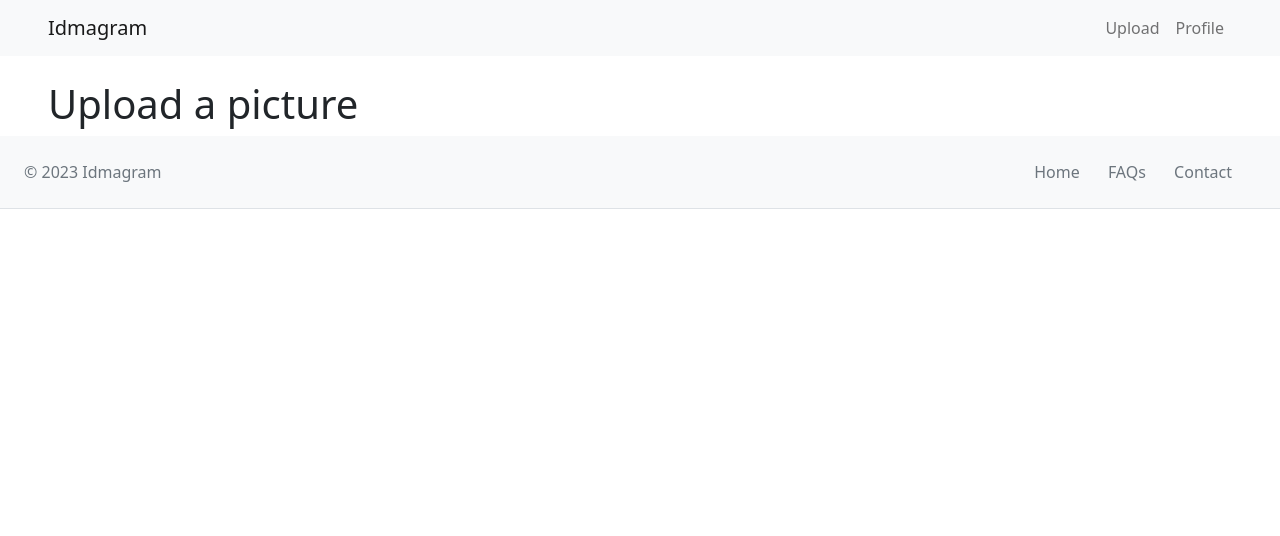
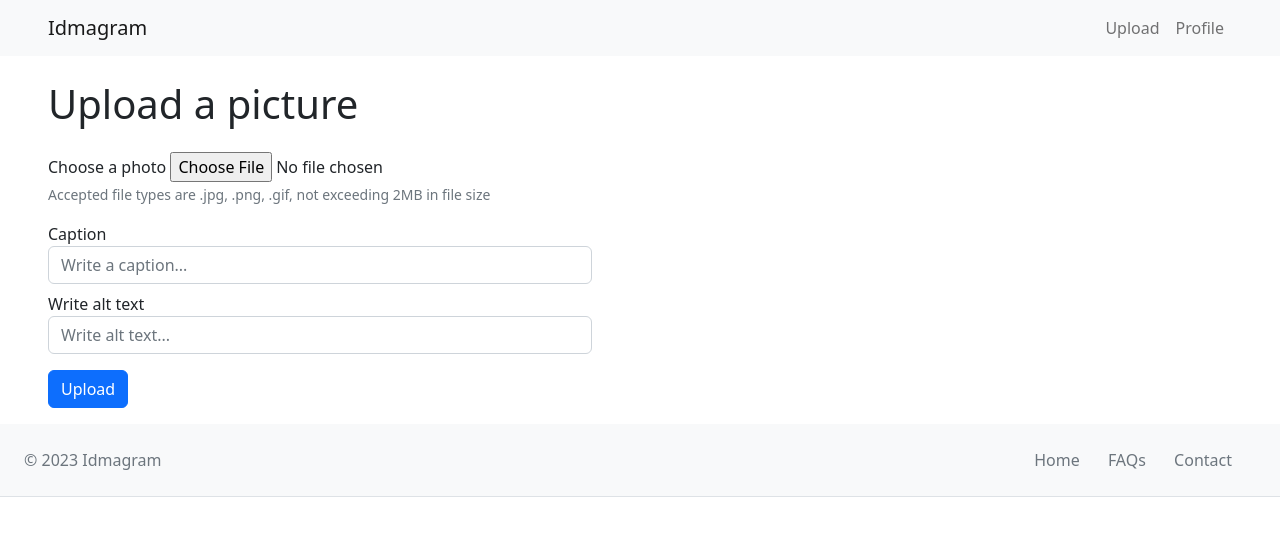
Before and after one commit to guillegpra/idmagram, a Node server app: template views/upload.ejs in a window 1280 px wide. Shown: the top 536 px of the page. Run offline with Node 20, Linux system fonts and the light colour scheme; the template is opened without the code that fills it, so the values that code supplies are empty; some libraries are stand-ins or nearby versions.

Commit message:
upload functionality (it may not work yet)

```diff
--- a/app.js
+++ b/app.js
@@ -6,6 +6,9 @@ const bcrypt = require("bcrypt");
 const passport = require("passport");
 const flash = require("express-flash");
 const session = require("express-session");
+const fileUpload = require("express_fileupload");
+const sharp = require("sharp");
+const fs = require("fs");
 
 /* --------- Connection to database --------- */
 const { connection } = require("./database-config");
@@ -53,15 +56,32 @@ app.set("view engine", "ejs");
 // app.set("views", "pages");
 
 app.use(express.static('static')); // for static content
+
 app.use(flash());
+
+// session
 app.use(session({
     secret: "secret",
     resave: false,
     saveUninitialized: false
 }));
+
+// passport
 app.use(passport.initialize());
 app.use(passport.session());
-app.use(express.urlencoded({ extended: true })); // solution for missing credentials
+app.use(express.urlencoded({ extended: true })); // solution for missing credentials error in login
+
+// file upload
+app.use(
+    fileUpload({
+        limits: {
+            fileSize: 2000000, // Around 2MB
+        },
+        abortOnLimit: true,
+        limitHandler: fileTooBig,
+    })
+);
+const acceptedTypes = ["image/gif", "image/jpeg", "image/png"];
 
 /* --------- Validation configuration --------- */
 const urlencodedParser = bodyParser.urlencoded({ extended: false });
@@ -142,15 +162,51 @@ app.get("/logout", (req, res) => {
 });
 
 /* --------- Upload --------- */
-app.get("/upload", (req, res) => {
+app.get("/upload", async (req, res) => {
     // upload photo webpage
     res.render("upload", {
         title: "Upload a photo"
     });
 });
 
-app.post("/upload", (req, res) => {
+app.post("/upload", async (req, res) => {
     // upload photo routine
+    const photo = req.files.photo;
+
+    if (acceptedTypes.indexOf(photo.mimetype) > -1) {
+        const imageDestinationPath = __dirname + "/static/imgs/" + photo.name;
+        const resizedImagePath = __dirname + "/static/imgs/resized/" + photo.name;
+
+        console.log(photo);
+
+        await photo.mv(imageDestinationPath).then(async () => {
+            try {
+                await sharp(imageDestinationPath)
+                .resize(750)
+                .toFile(resizedImagePath)
+                .then(() => {
+                    fs.unlink(imageDestinationPath, function (err) {
+                        if (err) throw err;
+                        console.log(imageDestinationPath + " deleted");
+                    });
+                });
+            } catch (error) {
+                console.log(error);
+            }
+
+            res.render("photo", {
+                image: "/imgs/resized/" + photo.name,
+                image_name: photo.name
+            });
+        });
+    }
+
+    else {
+        res.render("upload", {
+            title: "Upload a photo",
+            messages: { error: "Please choose an image in the supported formats." },
+        });
+    }
 });
 
 // maybe routines for commenting/liking??
--- a/sass/main.scss
+++ b/sass/main.scss
@@ -48,6 +48,10 @@
 }
 
 /* --------- Register ---------*/
+.upload {
+    width: 50%;
+}
+
 .upload h1 {
     margin-top: 80px;
 }
--- a/views/upload.ejs
+++ b/views/upload.ejs
@@ -7,8 +7,35 @@
 
         <div class="upload px-5">
             <h1>Upload a picture</h1>
+            <form action="/upload" method="post">
+
+                <div class="form-group pt-3">
+                    <label for="photo">Choose a photo</label>
+                    <input type="file" class="form-control-file" name="photo" id="photo" aria-describedby="photoHelp" accept=".jpg,.jpeg,.png,.gif">
+                    <p><small id="photoHelp" class="form-text text-muted">Accepted file types are .jpg, .png, .gif, not exceeding 2MB in file size</small></p>
+                </div>
+
+                <% if(messages.error){%>
+                <div class="error-message alert alert-danger" role="alert">
+                    <%= messages.error %>
+                </div>
+                <%}%>
+
+                <div class="form-group">
+                    <label for="caption">Caption</label>
+                    <input type="text" class="form-control" name="caption" id="caption" placeholder="Write a caption...">
+                </div>
+
+                <div class="form-group pt-2">
+                    <label for="alt_text">Write alt text</label>
+                    <input type="text" class="form-control" name="alt_text" id="alt_text" placeholder="Write alt text...">
+                </div>
+
+                <button type="submit" class="btn btn-primary my-3">Upload</button>
+            </form>
         </div>
+
+        <%- include('./common/footer'); %>
     </body>
 
-    <%- include('./common/footer'); %>
 </html>
```
Also changed, not shown: package.json (+4 -3 lines), views/photo.ejs (added, +27 -0 lines), static/css/main.min.css, 1 other file.
